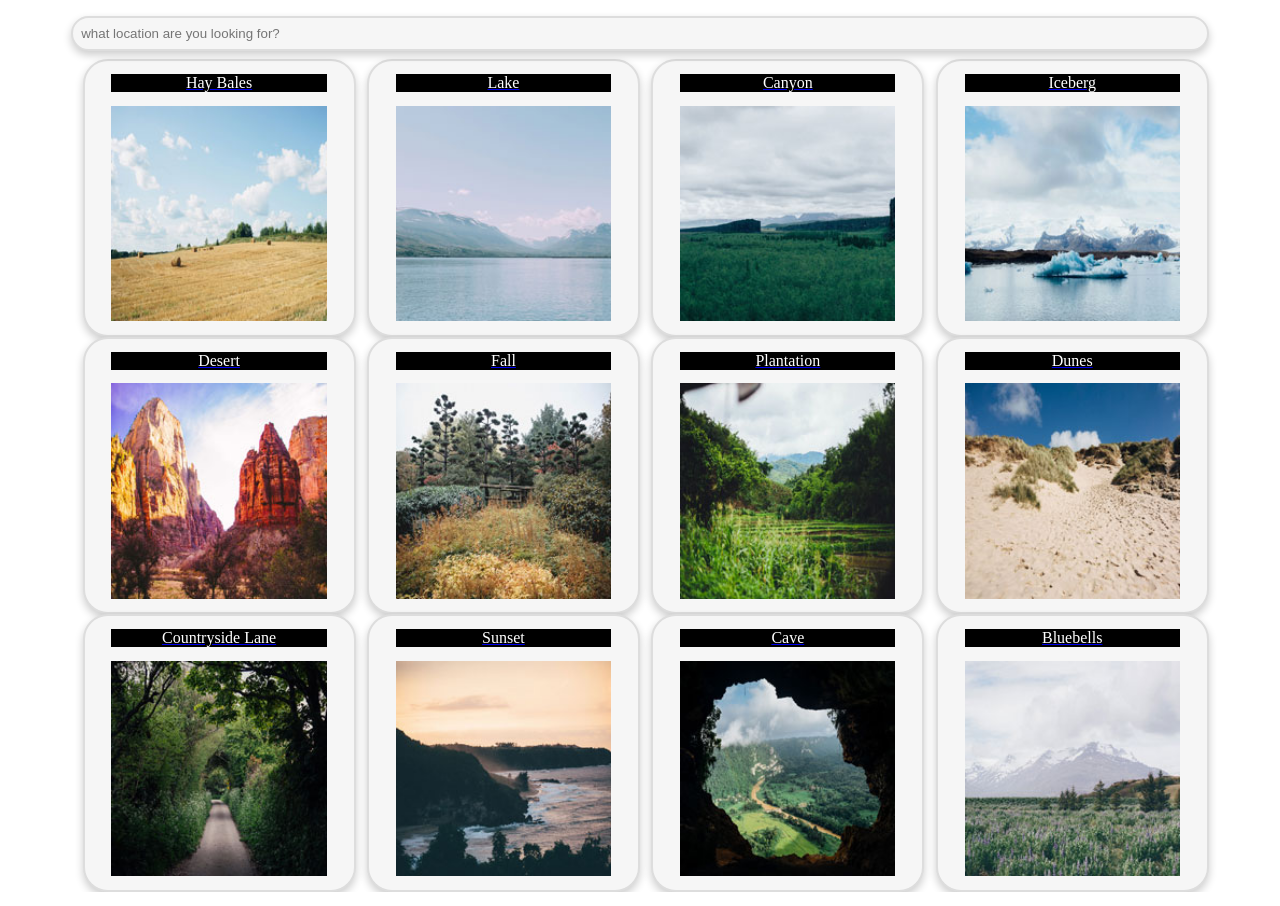
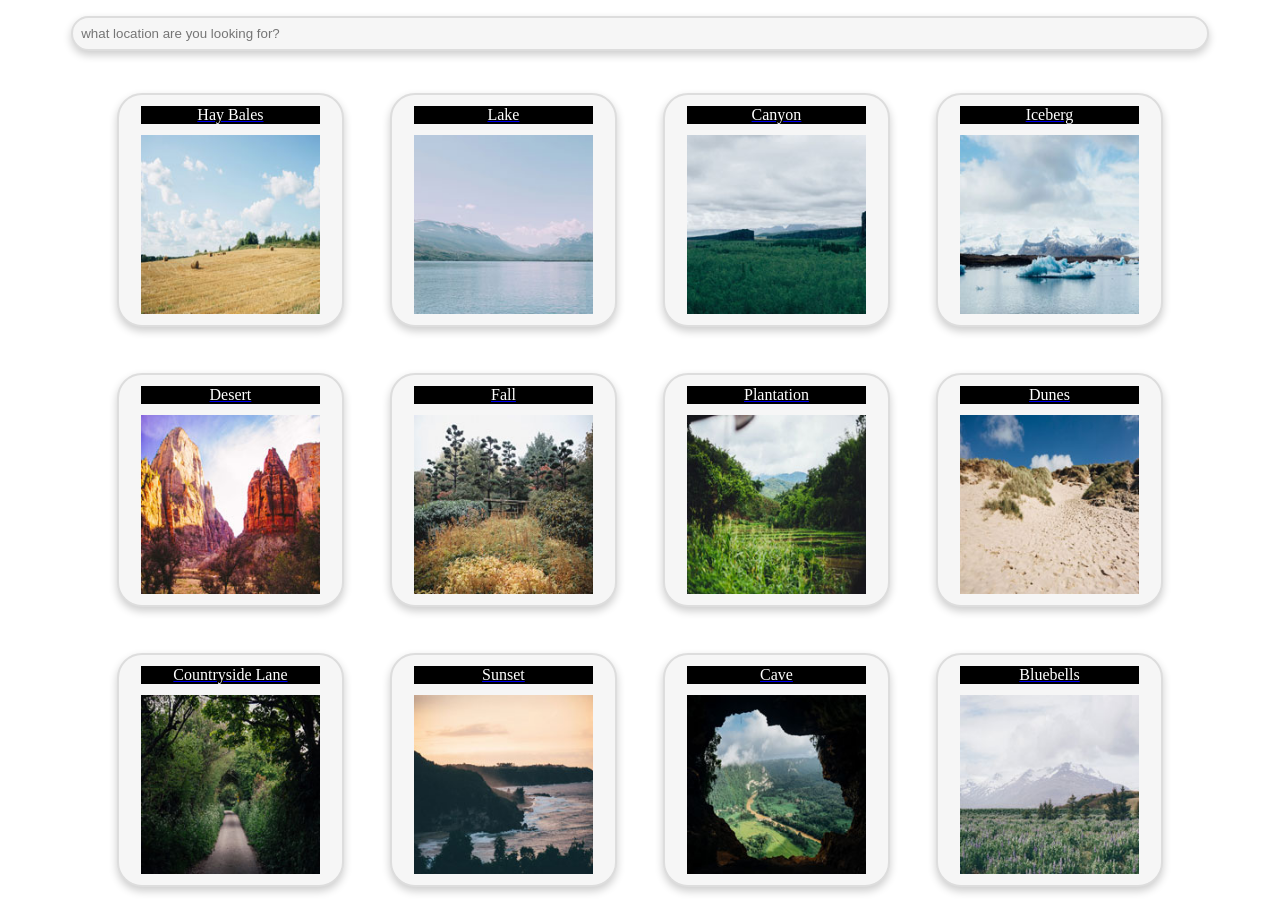
Before and after one commit to ulises1994/TECHDEGREE_PRJECT5, a plain HTML site: page index.html in a window 1280 px wide. Drawn offline with nearby package versions, Linux system fonts and the light colour scheme.

Commit message:
fixed the search filter

```diff
--- a/css/styles.css
+++ b/css/styles.css
@@ -2,6 +2,11 @@
   width: 100%;
 }
 
+.clearfix::after {
+  content: "";
+  clear: both;
+  display: table;
+}
 .mini-container {
   width: 90%;
   float: left;
@@ -85,7 +90,6 @@
     margin-left: .5%;
   }
 }
-
 @media (min-width:1025px) {
   .container {
     width: 90%;
@@ -93,7 +97,9 @@
   }
 
   .mini-container {
-    width: 24%;
-    margin-left: 1%;
+    width: 20%;
+    margin-left: 4%;
+    margin-top: 3%;
+    margin-bottom: 1%;
   }
 }
--- a/index.html
+++ b/index.html
@@ -18,7 +18,7 @@
 
 
 <body>
-<div class="container">
+<div class="container clearfix">
 
   <input type="text" id="myInput" onkeyup="myFunction()" placeholder="what location are you looking for?">
 
@@ -26,74 +26,76 @@
 
 
 
-<div class="mini-container">
-<li><a href="#"><div class="text-block">Hay Bales</div>
+
+
+<div class="mini-container clearfix">
+<li><a href="#"><div class="text-block clearfix">Hay Bales</div>
 <img src="images/thumbnails/01.jpg" class='gallery' href='images/01.jpg' alt="Hay Bales" title="I love hay bales. Took this snap on a drive through the countryside past some straw fields." />
 </a></li>
 </div>
 
-<div class="mini-container">
-<li><a href="#"><div class="text-block">Lake</div>
+<div class="mini-container clearfix">
+<li><a href="#"><div class="text-block clearfix">Lake</div>
 <img src="images/thumbnails/02.jpg" class='gallery' href='images/02.jpg' alt="Lake" title="The lake was so calm today. We had a great view of the snow on the mountains from here." />
 </a></li>
 </div>
 
-<div class="mini-container">
-<li><a href="#"><div class="text-block">Canyon</div>
+<div class="mini-container clearfix">
+<li><a href="#"><div class="text-block clearfix">Canyon</div>
   <img src="images/thumbnails/03.jpg" class='gallery' href='images/03.jpg' alt="Canyon" title="I hiked to the top of the mountain and got this picture of the canyon and trees below." />
 </a></li>
 </div>
 
-<div class="mini-container">
-<li><a href="#"><div class="text-block">Iceberg</div>
+<div class="mini-container wrapper clearfix">
+<li><a href="#"><div class="text-block clearfix">Iceberg</div>
   <img src="images/thumbnails/04.jpg" class='gallery' href='images/04.jpg' alt="Iceberg" title="It was amazing to see an iceberg up close, it was so cold but didn’t snow today." />
 </a></li>
 </div>
 
-<div class="mini-container">
-<li><a href="#"><div class="text-block">Desert</div>
+<div class="mini-container clearfix">
+<li><a href="#"><div class="text-block clearfix">Desert</div>
   <img src="images/thumbnails/05.jpg" class='gallery' href='images/05.jpg' alt="Desert" title="The red cliffs were beautiful. It was really hot in the desert but we did a lot of walking through the canyons." />
 </div>
 </a></li>
 
-<div class="mini-container">
-<li><a href="#"><div class="text-block">Fall</div>
+<div class="mini-container clearfix">
+<li><a href="#"><div class="text-block clearfix">Fall</div>
   <img src="images/thumbnails/06.jpg" class='gallery' href='images/06.jpg' alt="Fall" title="Fall is coming, I love when the leaves on the trees start to change color." />
 </a></li>
 </div>
 
-<div class="mini-container">
-<li><a href="#"><div class="text-block">Plantation</div>
+<div class="mini-container clearfix">
+<li><a href="#"><div class="text-block clearfix">Plantation</div>
   <img src="images/thumbnails/07.jpg" class='gallery' href='images/07.jpg' alt="Plantation" title="I drove past this plantation yesterday, everything is so green!" />
 </a></li>
 </div>
 
-<div class="mini-container">
-<li><a href="#"><div class="text-block">Dunes</div>
+<div class="mini-container clearfix">
+<li><a href="#"><div class="text-block clearfix">Dunes</div>
   <img src="images/thumbnails/08.jpg" class='gallery' href='images/08.jpg' alt="Dunes" title="My summer vacation to the Oregon Coast. I love the sandy dunes!" />
 </a></li>
 </div>
 
-<div class="mini-container">
-<li><a href="#"><div class="text-block">Countryside Lane</div>
+<div class="mini-container clearfix">
+<li><a href="#"><div class="text-block clearfix">Countryside Lane</div>
   <img src="images/thumbnails/09.jpg" class='gallery' href='images/09.jpg' alt="Countryside Lane" title="We enjoyed a quiet stroll down this countryside lane." />
 </a></li>
 </div>
 
-<div class="mini-container">
-<li><a href="#"><div class="text-block">Sunset</div>
+<div class="mini-container clearfix">
+<li><a href="#"><div class="text-block clearfix">Sunset</div>
   <img src="images/thumbnails/10.jpg" class='gallery' href='images/10.jpg' alt="Sunset" title="Sunset at the coast! The sky turned a lovely shade of orange." />
 </a></li>
 </div>
 
-<div class="mini-container">
-<li><a href="#"><div class="text-block">Cave</div>
+<div class="mini-container clearfix">
+<li><a href="#"><div class="text-block clearfix">Cave</div>
   <img src="images/thumbnails/11.jpg" class='gallery' href='images/11.jpg' alt="Cave" title="I did a tour of a cave today and the view of the landscape below was breathtaking." />
 </a></li>
 </div>
 
-<div class="mini-container">
-<li><a href="#"><div class="text-block">Bluebells</div>
+<div class="mini-container clearfix">
+<li><a href="#"><div class="text-block clearfix">Bluebells</div>
   <img src="images/thumbnails/12.jpg" class='gallery' href='images/12.jpg' alt="Bluebells" title="I walked through this meadow of bluebells and got a good view of the snow on the mountain before the fog came in." />
 </a></li>
 </div>
--- a/js/main.js
+++ b/js/main.js
@@ -9,20 +9,29 @@ $(".gallery").colorbox({
 
 
 
-
+//creates search filter
 function myFunction() {
-  var input, filter, ul, li, a, i, txtValue;
+  var input, filter, ul, li, a, i, txtValue, b;
   input = document.getElementById('myInput');
   filter = input.value.toUpperCase();
   ul = document.getElementById("myUL");
   li = ul.getElementsByTagName('li');
-  for (i = 0; i < li.length; i++) {
-    a = li[i].getElementsByTagName("a")[0];
-    txtValue = a.textContent || a.innerText;
-    if (txtValue.toUpperCase().indexOf(filter) > -1) {
+  for (i = 0; i < li.length; i++)
+
+
+
+  {
+    //assignd the attributes
+    a = li[i].getElementsByTagName("img")[0].getAttribute("alt");
+    b = li[i].getElementsByTagName("img")[0].getAttribute("title");
+
+
+    //searches through the attributes
+    if ((a.toUpperCase().indexOf(filter) > -1) || (b.toUpperCase().indexOf(filter) > -1)) {
       li[i].style.display = "";
     } else {
       li[i].style.display = "none";
     }
   }
 }
+//search filter ends
```
